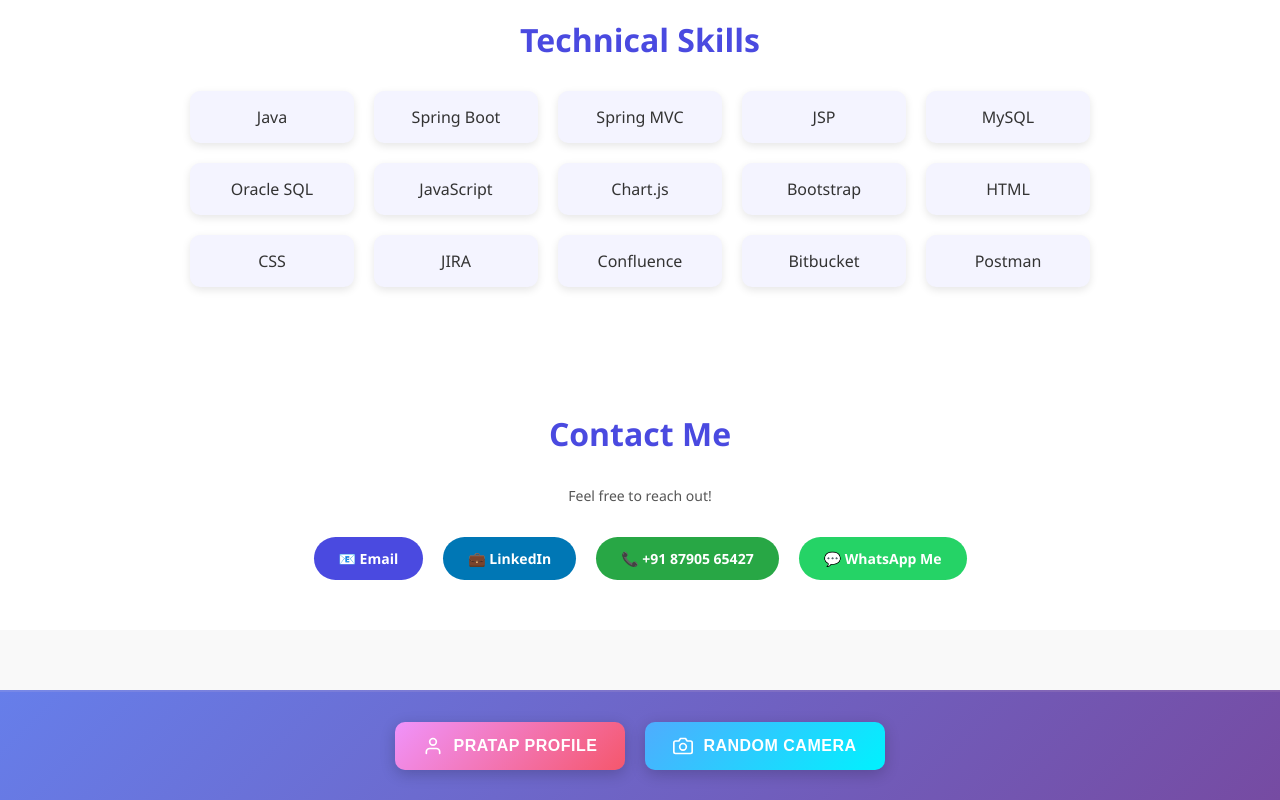
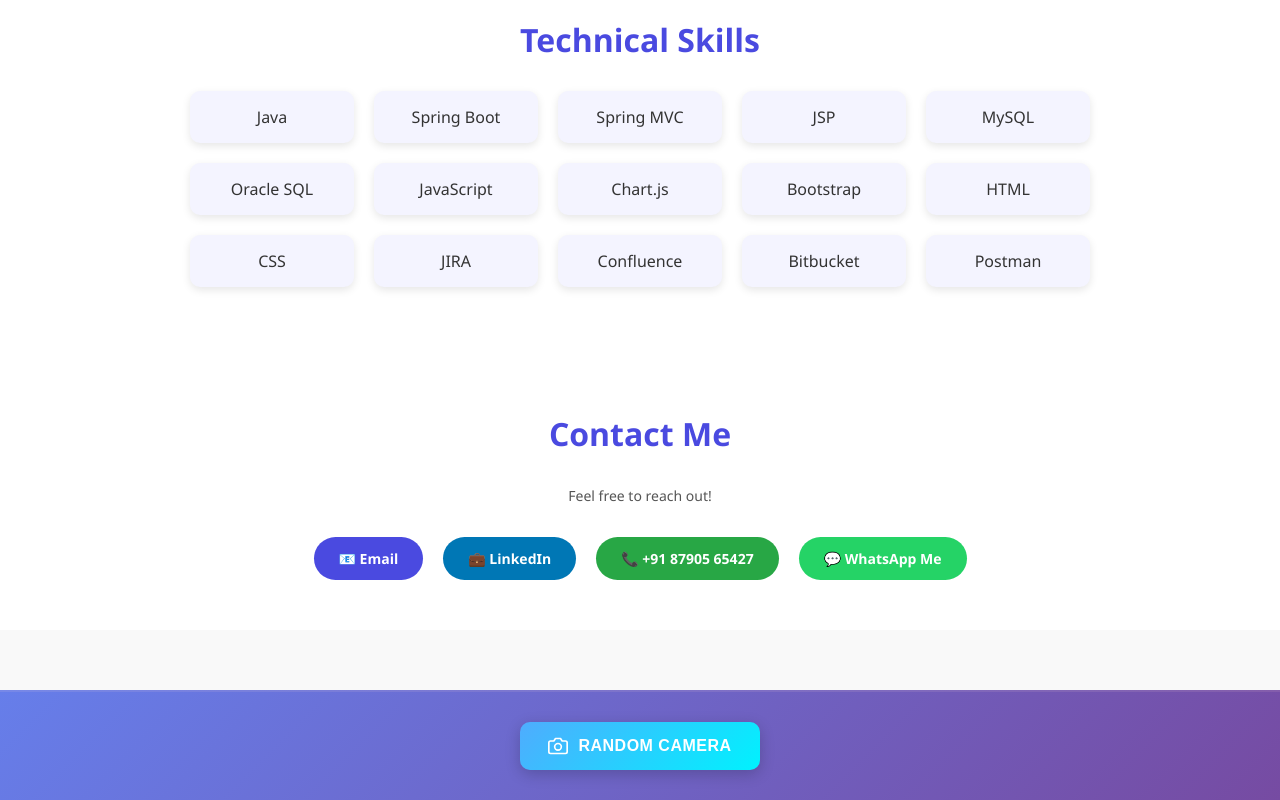
Before and after one commit to pratap8/pratap-profile, a React (Create React App) app: page / in a window 1280 px wide. Shown: the part 7322-8122 px from the top of the page. Built offline with nearby package versions, Linux system fonts and the light colour scheme.

Commit message:
removed pratap profile button

```diff
--- a/src/components/Footer/Footer.jsx
+++ b/src/components/Footer/Footer.jsx
@@ -5,9 +5,7 @@
 const Footer = () => {
   const navigate = useNavigate();
 
-  const handleProfileClick = () => {
-    navigate("/");
-  };
+
 
   const handleCameraClick = () => {
     navigate("/camera");
@@ -16,22 +14,7 @@
   return (
     <footer className="footer-container">
       <div className="footer-buttons">
-        <button className="footer-btn pratap-btn" onClick={handleProfileClick}>
-          <svg
-            width="20"
-            height="20"
-            viewBox="0 0 24 24"
-            fill="none"
-            stroke="currentColor"
-            strokeWidth="2"
-            strokeLinecap="round"
-            strokeLinejoin="round"
-          >
-            <path d="M20 21v-2a4 4 0 0 0-4-4H8a4 4 0 0 0-4 4v2"></path>
-            <circle cx="12" cy="7" r="4"></circle>
-          </svg>
-          Pratap Profile
-        </button>
+
 
         <button className="footer-btn camera-btn" onClick={handleCameraClick}>
           <svg
```
